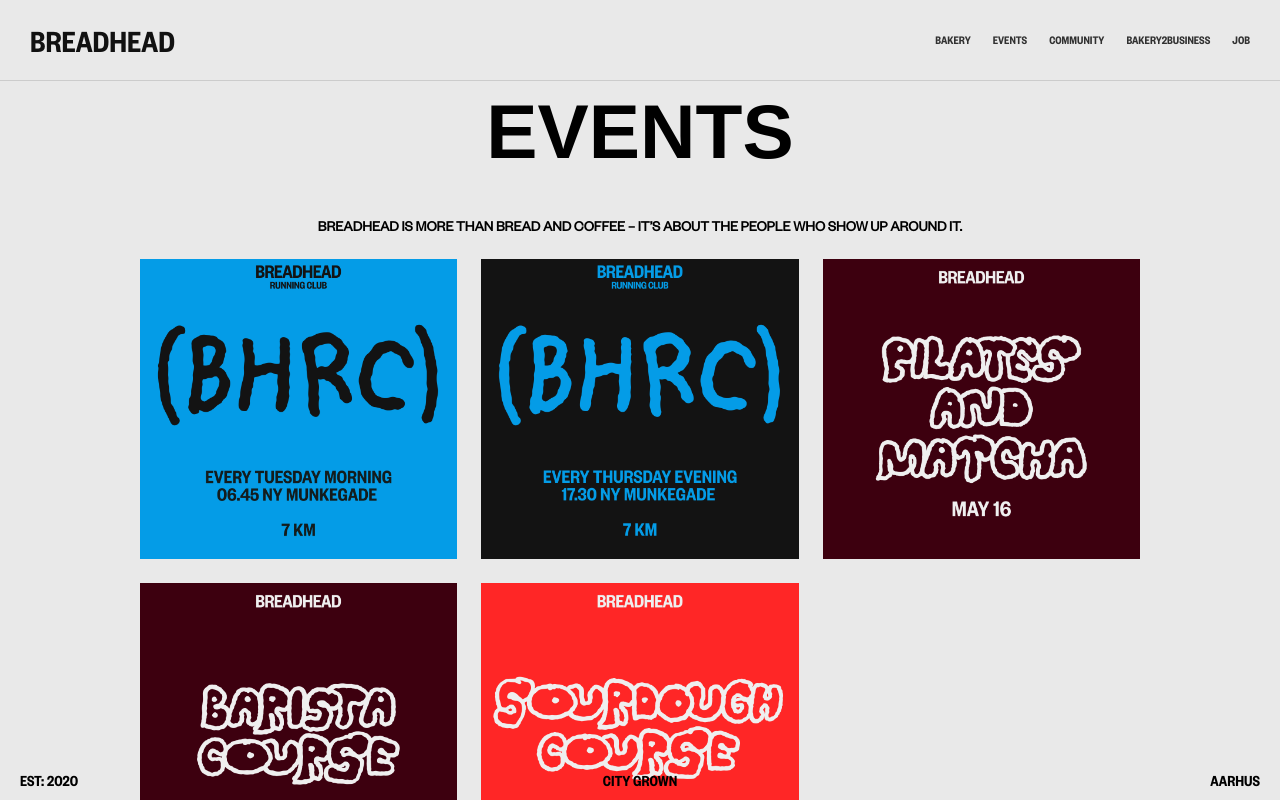
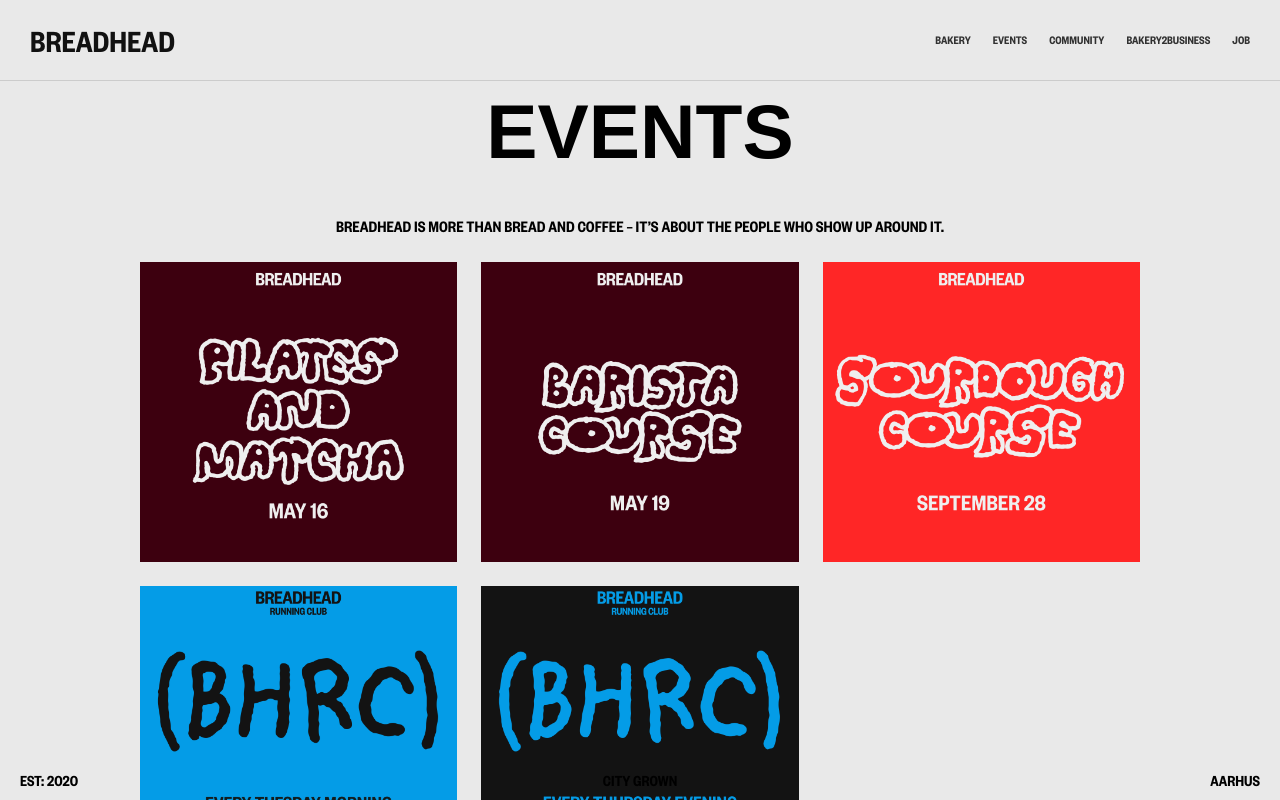
Before and after one commit to camillakthomsen/breadheadapp, a React (Create React App) app: page /events in a window 1280 px wide. Shown: the top 800 px of the page. Built offline with nearby package versions, Linux system fonts and the light colour scheme; a web font is replaced by a local one.

Commit message:
Edit 06-05-2026 part 2

```diff
--- a/src/components/bakery/BaristaCourse.js
+++ b/src/components/bakery/BaristaCourse.js
@@ -70,7 +70,7 @@
               TIME: 7:00 PM
               <br />
               <br />
-              DATE: APRIL 21
+              DATE: MAY 19
               <br />
               SIGN-UP: CN@BREADHEADBAKERY.DK
             </p>
--- a/src/components/bakery/Events.js
+++ b/src/components/bakery/Events.js
@@ -10,14 +10,6 @@
 export default function Events() {
   const events = [
     {
-    image: runImg,
-    to: "/runninginfo",
-    },
-    {
-    image: runImg2,
-    to: "/runninginfo",
-    },
-    {
     image: pilatesImg,
     to: "/",
     },
@@ -28,6 +20,14 @@
     {
     image: sourdoughImg,
     to: "/sourdough-course",
+    },
+    {
+    image: runImg,
+    to: "/runninginfo",
+    },
+    {
+    image: runImg2,
+    to: "/runninginfo",
     },
   ];
 
--- a/src/components/bakery/SourdoughCourse.js
+++ b/src/components/bakery/SourdoughCourse.js
@@ -94,7 +94,7 @@
               PLEASE BRING AN APRON
               <br />
               <br />
-              DATE: APRIL 27
+              DATE: SEPTEMBER 28
               <br />
               SIGN-UP: BREADHEAD@BREADHEADBAKERY.DK
             </p>
--- a/src/style/events.css
+++ b/src/style/events.css
@@ -38,6 +38,17 @@
   font-size: clamp(2.2rem, 4vw, 4rem);
   margin: 0 0 28px;
   text-transform: uppercase;
+}
+
+.infoTextBold {
+  font-family: "FoundersSemibold", sans-serif;
+  font-size:clamp(1rem,1.30vw,1.2rem);
+  line-height: 1.3;
+  text-transform: uppercase;
+  max-width: 900px;
+  margin: 0 auto 24px;
+
+  font-weight: 700;
 }
 
 /* GRID */
--- a/src/style/info.css
+++ b/src/style/info.css
@@ -69,16 +69,6 @@
   margin: 0 auto 24px;
 }
 
-.infoTextBold {
-  font-family: "FoundersRegular", sans-serif;
-  font-size:clamp(0.90rem,1.15vw,1.2rem);
-  line-height: 1.3;
-  text-transform: uppercase;
-  max-width: 900px;
-  margin: 0 auto 24px;
-
-  font-weight: 700;
-}
 
 .infoContactText {
   margin-top: 40px;
```
